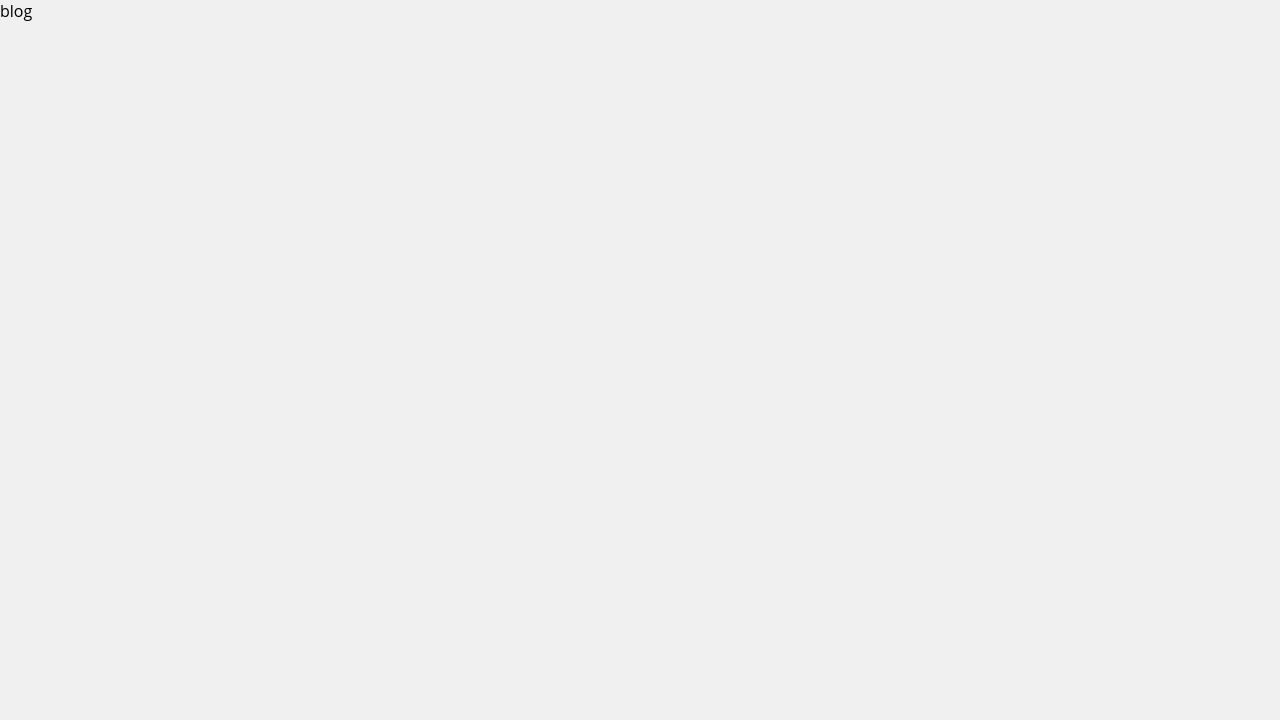
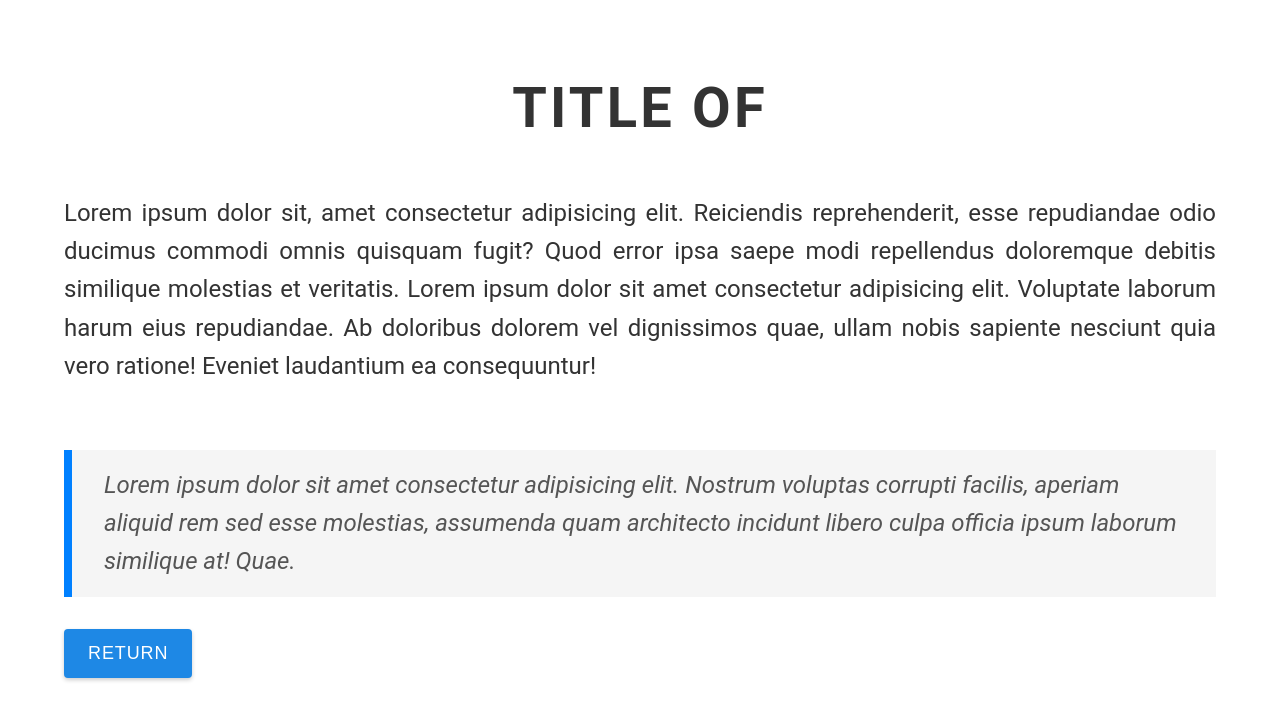
Before and after one commit to matiassf1/advancedBlog, a Next.js app: page /blog in a window 1280 px wide. Shown: the top 720 px of the page. Built offline with nearby package versions, Linux system fonts and the light colour scheme.

Commit message:
style of blogList and blog finished // starting with contact - about pages

```diff
--- a/src/components/BlogList.tsx
+++ b/src/components/BlogList.tsx
@@ -12,8 +12,8 @@
   return (
     <div className={styles.container__blogs}>
       <div className={styles.blogs}>
-        {blogs.map(() => (
-          <Blog />
+        {blogs.map((blog ,index) => (
+          <Blog key={index} />
         ))}
       </div>
     </div>
--- a/src/components/NavBar.tsx
+++ b/src/components/NavBar.tsx
@@ -41,7 +41,7 @@
         </li>
       </ul>
 
-      <h3 style={{marginRight:'40px'}} >Sfer's Blog</h3>
+      <h3 style={{marginRight:'40px'}}> Sfer Blog</h3>
 
     </nav>
   );
--- a/src/pages/blog.tsx
+++ b/src/pages/blog.tsx
@@ -1,9 +1,34 @@
-import React from 'react'
+import React from "react";
+import { useRouter } from "next/router";
+import styles from "@/styles/Blog.module.css";
 
-const blog = () => {
+const blog: React.FunctionComponent = () => {
+  const router = useRouter();
+  const blogID = router.query.id;
+
   return (
-    <div>blog</div>
-  )
-}
+    <div className={styles.blog__page}>
+      <h3>Title of {blogID}</h3>
 
-export default blog
+      <p>
+        Lorem ipsum dolor sit, amet consectetur adipisicing elit. Reiciendis
+        reprehenderit, esse repudiandae odio ducimus commodi omnis quisquam
+        fugit? Quod error ipsa saepe modi repellendus doloremque debitis
+        similique molestias et veritatis. Lorem ipsum dolor sit amet consectetur
+        adipisicing elit. Voluptate laborum harum eius repudiandae. Ab doloribus
+        dolorem vel dignissimos quae, ullam nobis sapiente nesciunt quia vero
+        ratione! Eveniet laudantium ea consequuntur!
+      </p>
+
+      <blockquote>
+        Lorem ipsum dolor sit amet consectetur adipisicing elit. Nostrum
+        voluptas corrupti facilis, aperiam aliquid rem sed esse molestias,
+        assumenda quam architecto incidunt libero culpa officia ipsum laborum
+        similique at! Quae.
+      </blockquote>
+      <button type="button" className={styles.return__btn}>Return</button>
+    </div>
+  );
+};
+
+export default blog;
--- a/src/pages/index.tsx
+++ b/src/pages/index.tsx
@@ -5,7 +5,6 @@
 import BlogList from '@/components/BlogList';
 import styles from "@/styles/Blog.module.css";
 
-interface IHome {Layout: React.FunctionComponent;}
 
 const Home: NextPageWithLayout = () => {
   return (
--- a/src/pages/layout.tsx
+++ b/src/pages/layout.tsx
@@ -1,7 +1,6 @@
 import React, { PropsWithChildren } from 'react'
 import NavBar from '@/components/NavBar'
 import Footer from '@/components/Footer'
-
 export interface ILayout {children: React.ReactNode}
 
 const Layout: React.FunctionComponent<ILayout> = ({children}) => {
--- a/src/styles/Blog.module.css
+++ b/src/styles/Blog.module.css
@@ -1,6 +1,158 @@
+/* Blog Page Styles */
+
+.blog__page {
+  background-color: #fff;
+  color: #333;
+  font-family: "Roboto", sans-serif;
+  padding: 2rem;
+  line-height: 1.6;
+  height: 90vh;
+}
+
+.blog__page h3 {
+  font-size: 2.5rem;
+  margin-bottom: 1.5rem;
+  margin-top: 0;
+  text-align: center;
+  text-transform: uppercase;
+  letter-spacing: 0.1rem;
+}
+
+.blog__page p {
+  font-size: 1.2rem;
+  margin-bottom: 2rem;
+  text-align: justify;
+}
+
+.blog__page a {
+  color: #0080ff;
+  text-decoration: none;
+  border-bottom: 1px solid #0080ff;
+}
+
+.blog__page a:hover {
+  background-color: #0080ff;
+  color: #fff;
+}
+
+.blog__page blockquote {
+  margin: 2rem 0;
+  padding: 1rem 2rem;
+  font-size: 1.2rem;
+  font-style: italic;
+  color: #555;
+  background-color: #f5f5f5;
+  border-left: 0.5rem solid #0080ff;
+}
+
+.blog__page pre {
+  margin: 2rem 0;
+  padding: 1rem;
+  font-size: 1.2rem;
+  font-family: "Courier New", Courier, monospace;
+  background-color: #f5f5f5;
+  border: 1px solid #ddd;
+  white-space: pre-wrap;
+  word-break: break-all;
+}
+
+.blog__page img {
+  max-width: 100%;
+  margin: 2rem 0;
+}
+
+.blog__page ul,
+.blog__page ol {
+  margin: 2rem 0;
+  padding-left: 2rem;
+}
+
+.blog__page li {
+  font-size: 1.2rem;
+  margin-bottom: 1rem;
+  line-height: 1.6;
+}
+
+.return__btn {
+  display: inline-flex;
+  align-items: center;
+  justify-content: center;
+  padding: 14px 24px;
+  font-size: 18px;
+  font-weight: 500;
+  letter-spacing: 0.05em;
+  text-transform: uppercase;
+  color: #fff;
+  background-color: #1e88e5;
+  border: none;
+  border-radius: 4px;
+  box-shadow: 0px 2px 4px rgba(0, 0, 0, 0.2);
+  transition: all 0.3s ease;
+}
+
+.return__btn:hover {
+  background-color: #1565c0;
+  box-shadow: 0px 4px 8px rgba(0, 0, 0, 0.2);
+  transform: translateY(-2px);
+  cursor: pointer;
+}
+
+@media screen and (min-width: 768px) {
+  .blog__page {
+    padding: 4rem;
+    font-size: 1.2rem;
+  }
+
+  .blog__page h3 {
+    font-size: 3.5rem;
+    margin-bottom: 2.5rem;
+    letter-spacing: 0.2rem;
+  }
+
+  .blog__page p {
+    font-size: 1.5rem;
+    margin-bottom: 4rem;
+  }
+
+  .blog__page blockquote {
+    margin: 2rem 0;
+    padding: 1rem 2rem;
+    font-size: 1.5rem;
+  }
+
+  .blog__page pre {
+    margin: 2rem 0;
+    padding: 1rem;
+    font-size: 1.5rem;
+  }
+
+  .blog__page li {
+    font-size: 1.5rem;
+    margin-bottom: 1.5rem;
+    line-height: 1.8;
+  }
+}
+
+@media screen and (max-width: 576px) {
+  .blog__page h3 {
+    font-size: 2rem;
+    margin-bottom: 1rem;
+    letter-spacing: 0.1rem;
+  }
+
+  .blog__page p {
+    font-size: 1rem;
+    margin-bottom: 2rem;
+  }
+
+  .blog__page blockquote {
+    margin: 2rem 0;
+    padding: 1rem;
+    font-size: 1rem;
+  }
+}
+
 /* Blog Home Styles */
-.container {
-}
 
 .container__blogs {
   display: flex;
@@ -8,8 +160,16 @@
   justify-content: center;
   padding: 20px;
 }
+.blog__image {
+  width: fit-content;
+  height: fit-content;
+  border-radius: 60px;
+  -webkit-box-shadow: -15px -5px 24px -5px rgba(0,0,0,0.58);
+  -moz-box-shadow: -15px -5px 24px -5px rgba(0,0,0,0.58);
+  box-shadow: -15px -5px 24px -5px rgba(0,0,0,0.58);
+}
 
-.blog_posts {
+.blog__posts {
   flex: 0 0 calc(33.33% - 20px);
   background-color: #f5f5f5;
   border-radius: 10px;
@@ -78,9 +238,14 @@
 }
 
 @media (max-width: 1160px) {
-  .container__sidebar{
+  .blogs {
+    justify-content: space-evenly;
+  }
+
+  .container__sidebar {
     width: 90%;
     padding: 10px;
+    margin: auto;
   }
 
   .sidebar {
@@ -95,7 +260,7 @@
     align-items: center;
   }
 
-  .blog_posts {
+  .blog__posts {
     flex: 0 0 100%;
   }
 
@@ -112,3 +277,57 @@
     width: 70%;
   }
 }
+
+/* ANIMATIONS */
+
+.blog__page {
+  opacity: 0;
+  animation: fadeIn 0.5s ease-in-out forwards;
+}
+
+@keyframes fadeIn {
+  from {
+    opacity: 0;
+  }
+  to {
+    opacity: 1;
+  }
+}
+
+.container__sidebar {
+  opacity: 0;
+  transform: translateX(-100%);
+  animation: slideIn 0.5s ease-in-out forwards;
+}
+
+@keyframes slideIn {
+  from {
+    opacity: 0;
+    transform: translateX(-100%);
+  }
+  to {
+    opacity: 1;
+    transform: translateX(0);
+  }
+}
+
+.blog__posts {
+  opacity: 0;
+  animation: fadeIn 0.5s ease-in-out forwards;
+}
+
+@keyframes fadeIn {
+  from {
+    opacity: 0;
+    transform: translateY(20px);
+  }
+  to {
+    opacity: 1;
+    transform: translateY(0);
+  }
+}
+
+.blog__posts:hover {
+  transform: translateY(-5px);
+  box-shadow: 0px 8px 16px rgba(0, 0, 0, 0.2);
+}
--- a/src/styles/Nav.module.css
+++ b/src/styles/Nav.module.css
@@ -83,3 +83,5 @@
   .nav__submenu a {
     text-align:start;
   }
+
+  /* Animations */
```
Also changed, not shown: src/components/Blog.tsx (+7 -3 lines), src/components/Footer.jsx (deleted, +0 -9 lines), src/components/Footer.tsx (added, +79 -0 lines), src/styles/Footer.module.css (added, +125 -0 lines), 1 other file (tests, documents, lock files or other folders).
